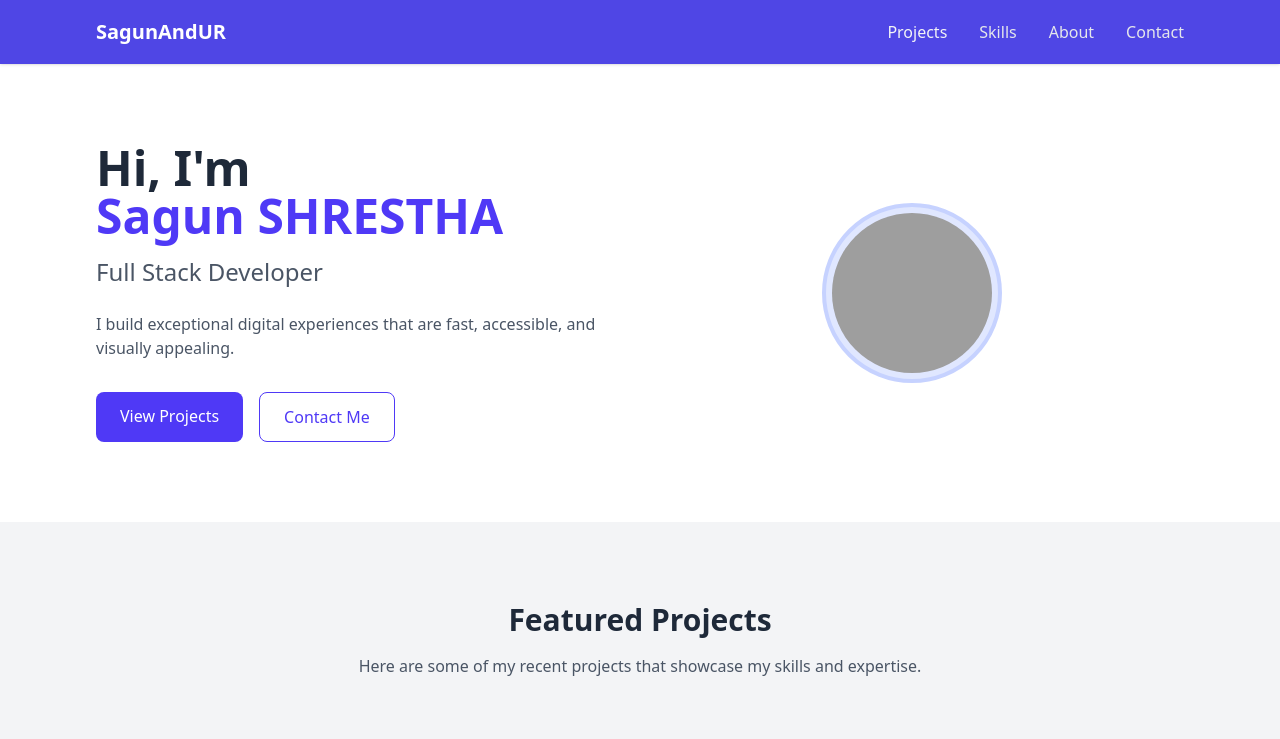
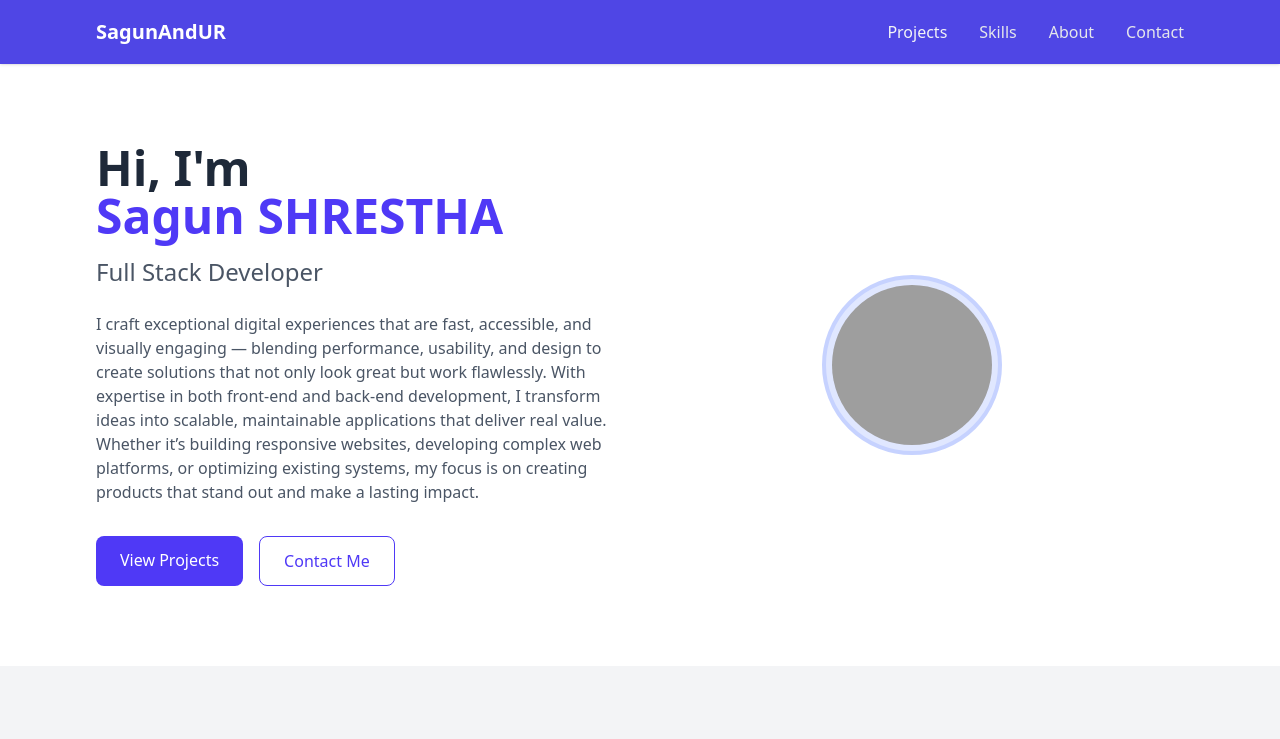
Before and after one commit to sagunandur/sagunandur.github.io, a plain HTML site: page index.html in a window 1280 px wide. Shown: the top 739 px of the page. Drawn offline with Linux system fonts and the light colour scheme; grey boxes are pictures that could not be loaded.

Commit message:
here section

```diff
--- a/index.html
+++ b/index.html
@@ -40,7 +40,7 @@
                       <br>
                       <span class="text-indigo-600">Sagun SHRESTHA</span></h1>
                     <h2 class="text-2xl text-gray-600 mb-6">Full Stack Developer</h2>
-                    <p class="text-gray-600 mb-8">I build exceptional digital experiences that are fast, accessible, and visually appealing.</p>
+                    <p class="text-gray-600 mb-8">I craft exceptional digital experiences that are fast, accessible, and visually engaging — blending performance, usability, and design to create solutions that not only look great but work flawlessly. With expertise in both front-end and back-end development, I transform ideas into scalable, maintainable applications that deliver real value. Whether it’s building responsive websites, developing complex web platforms, or optimizing existing systems, my focus is on creating products that stand out and make a lasting impact.</p>
                     <div class="flex space-x-4">
                         <a href="#projects" class="bg-indigo-600 text-white px-6 py-3 rounded-lg hover:bg-indigo-700 transition">View Projects</a>
                         <a href="#contact" class="border border-indigo-600 text-indigo-600 px-6 py-3 rounded-lg hover:bg-indigo-50 transition">Contact Me</a>
```
Also changed, not shown: assets/css/output.css.
